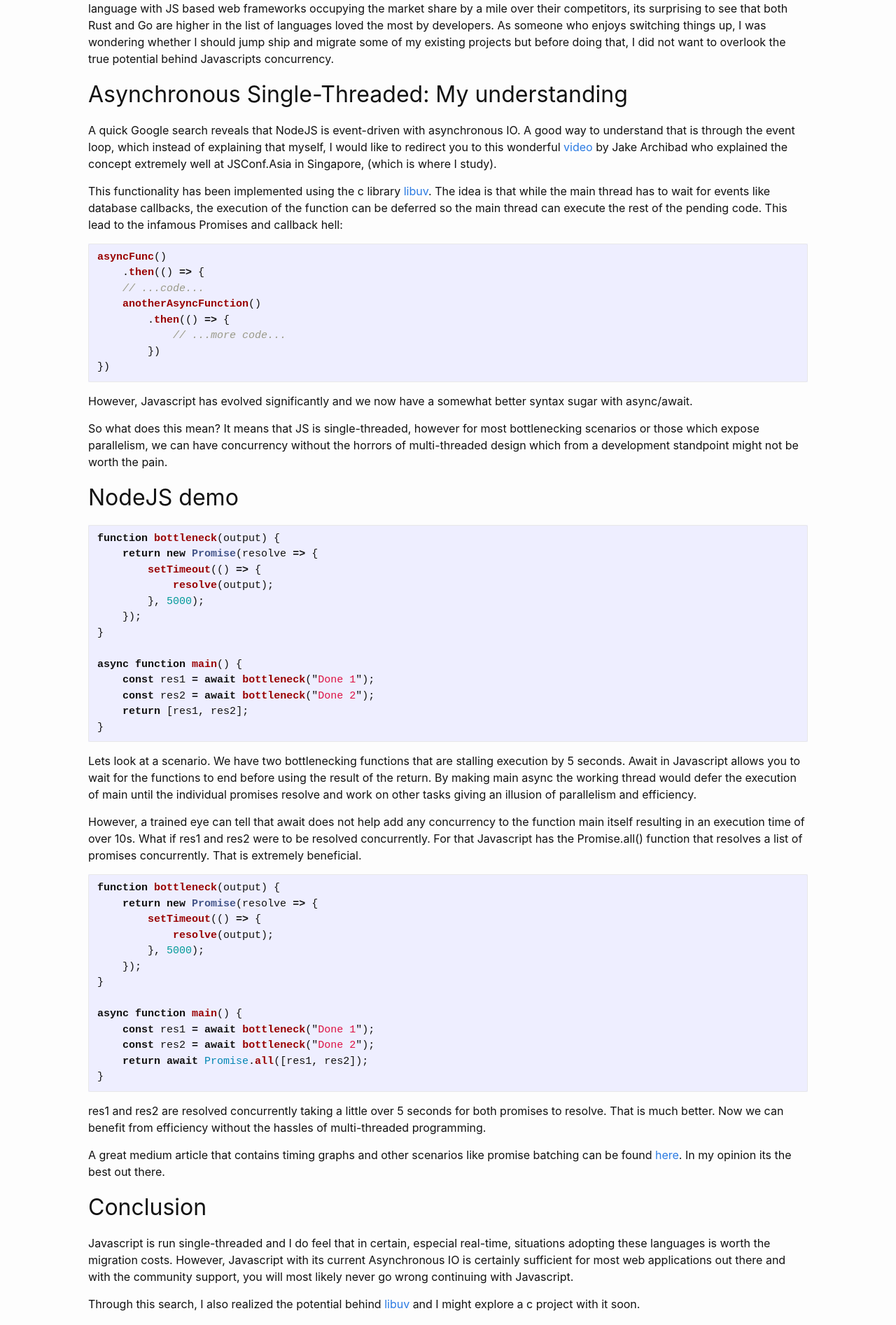
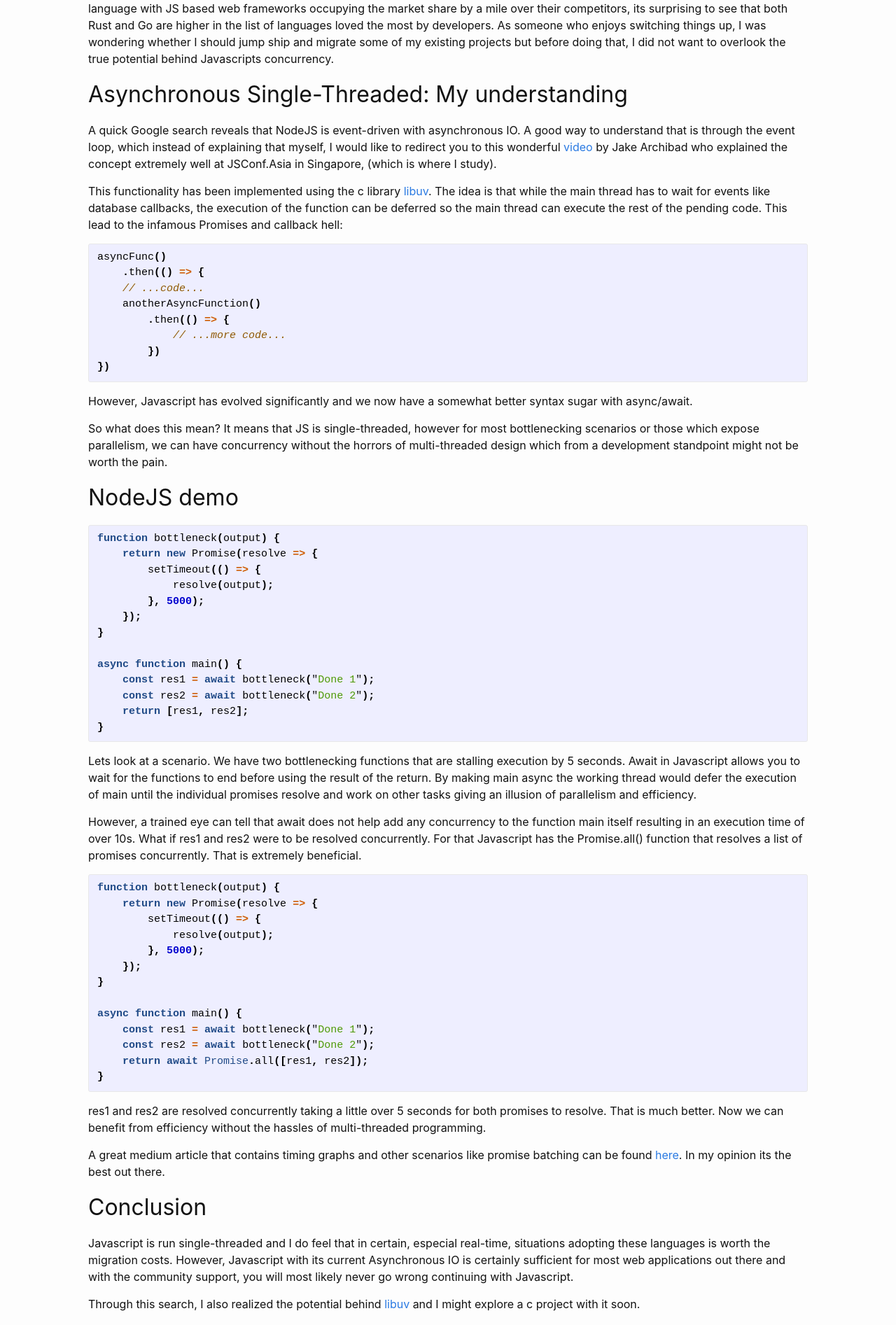
Before and after one commit to yzia2000/yzia2000.github.io, a Jekyll site: the page built from blog/_posts/2021-01-9-async-js.markdown, in a window 1280 px wide. Shown: the part 525-2418 px from the top of the page at 70% size. Built offline with Jekyll 4.4.1, drawn with Linux system fonts in a browser that asks for light colours.

Commit message:
Updated syntax highlighting

```diff
--- a/_sass/minima/_syntax-highlighting.scss
+++ b/_sass/minima/_syntax-highlighting.scss
@@ -1,71 +1,69 @@
-/**
- * Syntax highlighting styles
- */
-.highlight {
-  background: #fff;
-  @extend %vertical-rhythm;
-
-  .highlighter-rouge & {
-    background: #eef;
-  }
-
-  .c     { color: #998; font-style: italic } // Comment
-  .err   { color: #a61717; background-color: #e3d2d2 } // Error
-  .k     { font-weight: bold } // Keyword
-  .o     { font-weight: bold } // Operator
-  .cm    { color: #998; font-style: italic } // Comment.Multiline
-  .cp    { color: #999; font-weight: bold } // Comment.Preproc
-  .c1    { color: #998; font-style: italic } // Comment.Single
-  .cs    { color: #999; font-weight: bold; font-style: italic } // Comment.Special
-  .gd    { color: #000; background-color: #fdd } // Generic.Deleted
-  .gd .x { color: #000; background-color: #faa } // Generic.Deleted.Specific
-  .ge    { font-style: italic } // Generic.Emph
-  .gr    { color: #a00 } // Generic.Error
-  .gh    { color: #999 } // Generic.Heading
-  .gi    { color: #000; background-color: #dfd } // Generic.Inserted
-  .gi .x { color: #000; background-color: #afa } // Generic.Inserted.Specific
-  .go    { color: #888 } // Generic.Output
-  .gp    { color: #555 } // Generic.Prompt
-  .gs    { font-weight: bold } // Generic.Strong
-  .gu    { color: #aaa } // Generic.Subheading
-  .gt    { color: #a00 } // Generic.Traceback
-  .kc    { font-weight: bold } // Keyword.Constant
-  .kd    { font-weight: bold } // Keyword.Declaration
-  .kp    { font-weight: bold } // Keyword.Pseudo
-  .kr    { font-weight: bold } // Keyword.Reserved
-  .kt    { color: #458; font-weight: bold } // Keyword.Type
-  .m     { color: #099 } // Literal.Number
-  .s     { color: #d14 } // Literal.String
-  .na    { color: #008080 } // Name.Attribute
-  .nb    { color: #0086B3 } // Name.Builtin
-  .nc    { color: #458; font-weight: bold } // Name.Class
-  .no    { color: #008080 } // Name.Constant
-  .ni    { color: #800080 } // Name.Entity
-  .ne    { color: #900; font-weight: bold } // Name.Exception
-  .nf    { color: #900; font-weight: bold } // Name.Function
-  .nn    { color: #555 } // Name.Namespace
-  .nt    { color: #000080 } // Name.Tag
-  .nv    { color: #008080 } // Name.Variable
-  .ow    { font-weight: bold } // Operator.Word
-  .w     { color: #bbb } // Text.Whitespace
-  .mf    { color: #099 } // Literal.Number.Float
-  .mh    { color: #099 } // Literal.Number.Hex
-  .mi    { color: #099 } // Literal.Number.Integer
-  .mo    { color: #099 } // Literal.Number.Oct
-  .sb    { color: #d14 } // Literal.String.Backtick
-  .sc    { color: #d14 } // Literal.String.Char
-  .sd    { color: #d14 } // Literal.String.Doc
-  .s2    { color: #d14 } // Literal.String.Double
-  .se    { color: #d14 } // Literal.String.Escape
-  .sh    { color: #d14 } // Literal.String.Heredoc
-  .si    { color: #d14 } // Literal.String.Interpol
-  .sx    { color: #d14 } // Literal.String.Other
-  .sr    { color: #009926 } // Literal.String.Regex
-  .s1    { color: #d14 } // Literal.String.Single
-  .ss    { color: #990073 } // Literal.String.Symbol
-  .bp    { color: #999 } // Name.Builtin.Pseudo
-  .vc    { color: #008080 } // Name.Variable.Class
-  .vg    { color: #008080 } // Name.Variable.Global
-  .vi    { color: #008080 } // Name.Variable.Instance
-  .il    { color: #099 } // Literal.Number.Integer.Long
-}
+.highlight .hll { background-color: #ffffcc }
+.highlight .c { color: #8f5902; font-style: italic } /* Comment */
+.highlight .err { color: #a40000; border: 1px solid #ef2929 } /* Error */
+.highlight .g { color: #000000 } /* Generic */
+.highlight .k { color: #204a87; font-weight: bold } /* Keyword */
+.highlight .l { color: #000000 } /* Literal */
+.highlight .n { color: #000000 } /* Name */
+.highlight .o { color: #ce5c00; font-weight: bold } /* Operator */
+.highlight .x { color: #000000 } /* Other */
+.highlight .p { color: #000000; font-weight: bold } /* Punctuation */
+.highlight .cm { color: #8f5902; font-style: italic } /* Comment.Multiline */
+.highlight .cp { color: #8f5902; font-style: italic } /* Comment.Preproc */
+.highlight .c1 { color: #8f5902; font-style: italic } /* Comment.Single */
+.highlight .cs { color: #8f5902; font-style: italic } /* Comment.Special */
+.highlight .gd { color: #a40000 } /* Generic.Deleted */
+.highlight .ge { color: #000000; font-style: italic } /* Generic.Emph */
+.highlight .gr { color: #ef2929 } /* Generic.Error */
+.highlight .gh { color: #000080; font-weight: bold } /* Generic.Heading */
+.highlight .gi { color: #00A000 } /* Generic.Inserted */
+.highlight .go { color: #000000; font-style: italic } /* Generic.Output */
+.highlight .gp { color: #8f5902 } /* Generic.Prompt */
+.highlight .gs { color: #000000; font-weight: bold } /* Generic.Strong */
+.highlight .gu { color: #800080; font-weight: bold } /* Generic.Subheading */
+.highlight .gt { color: #a40000; font-weight: bold } /* Generic.Traceback */
+.highlight .kc { color: #204a87; font-weight: bold } /* Keyword.Constant */
+.highlight .kd { color: #204a87; font-weight: bold } /* Keyword.Declaration */
+.highlight .kn { color: #204a87; font-weight: bold } /* Keyword.Namespace */
+.highlight .kp { color: #204a87; font-weight: bold } /* Keyword.Pseudo */
+.highlight .kr { color: #204a87; font-weight: bold } /* Keyword.Reserved */
+.highlight .kt { color: #204a87; font-weight: bold } /* Keyword.Type */
+.highlight .ld { color: #000000 } /* Literal.Date */
+.highlight .m { color: #0000cf; font-weight: bold } /* Literal.Number */
+.highlight .s { color: #4e9a06 } /* Literal.String */
+.highlight .na { color: #c4a000 } /* Name.Attribute */
+.highlight .nb { color: #204a87 } /* Name.Builtin */
+.highlight .nc { color: #000000 } /* Name.Class */
+.highlight .no { color: #000000 } /* Name.Constant */
+.highlight .nd { color: #5c35cc; font-weight: bold } /* Name.Decorator */
+.highlight .ni { color: #ce5c00 } /* Name.Entity */
+.highlight .ne { color: #cc0000; font-weight: bold } /* Name.Exception */
+.highlight .nf { color: #000000 } /* Name.Function */
+.highlight .nl { color: #f57900 } /* Name.Label */
+.highlight .nn { color: #000000 } /* Name.Namespace */
+.highlight .nx { color: #000000 } /* Name.Other */
+.highlight .py { color: #000000 } /* Name.Property */
+.highlight .nt { color: #204a87; font-weight: bold } /* Name.Tag */
+.highlight .nv { color: #000000 } /* Name.Variable */
+.highlight .ow { color: #204a87; font-weight: bold } /* Operator.Word */
+.highlight .w { color: #f8f8f8; text-decoration: underline } /* Text.Whitespace */
+.highlight .mf { color: #0000cf; font-weight: bold } /* Literal.Number.Float */
+.highlight .mh { color: #0000cf; font-weight: bold } /* Literal.Number.Hex */
+.highlight .mi { color: #0000cf; font-weight: bold } /* Literal.Number.Integer */
+.highlight .mo { color: #0000cf; font-weight: bold } /* Literal.Number.Oct */
+.highlight .sb { color: #4e9a06 } /* Literal.String.Backtick */
+.highlight .sc { color: #4e9a06 } /* Literal.String.Char */
+.highlight .sd { color: #8f5902; font-style: italic } /* Literal.String.Doc */
+.highlight .s2 { color: #4e9a06 } /* Literal.String.Double */
+.highlight .se { color: #4e9a06 } /* Literal.String.Escape */
+.highlight .sh { color: #4e9a06 } /* Literal.String.Heredoc */
+.highlight .si { color: #4e9a06 } /* Literal.String.Interpol */
+.highlight .sx { color: #4e9a06 } /* Literal.String.Other */
+.highlight .sr { color: #4e9a06 } /* Literal.String.Regex */
+.highlight .s1 { color: #4e9a06 } /* Literal.String.Single */
+.highlight .ss { color: #4e9a06 } /* Literal.String.Symbol */
+.highlight .bp { color: #3465a4 } /* Name.Builtin.Pseudo */
+.highlight .vc { color: #000000 } /* Name.Variable.Class */
+.highlight .vg { color: #000000 } /* Name.Variable.Global */
+.highlight .vi { color: #000000 } /* Name.Variable.Instance */
+.highlight .il { color: #0000cf; font-weight: bold } /* Literal.Number.Integer.Long */
```
